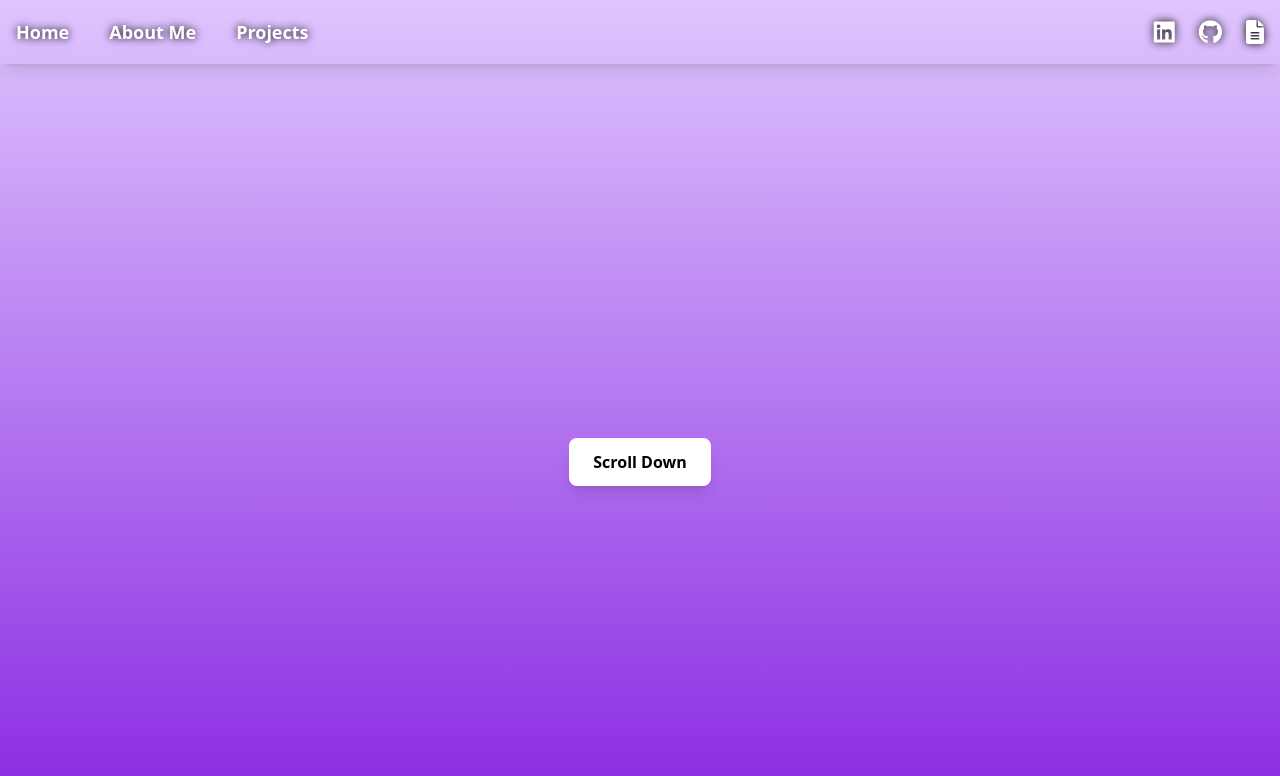
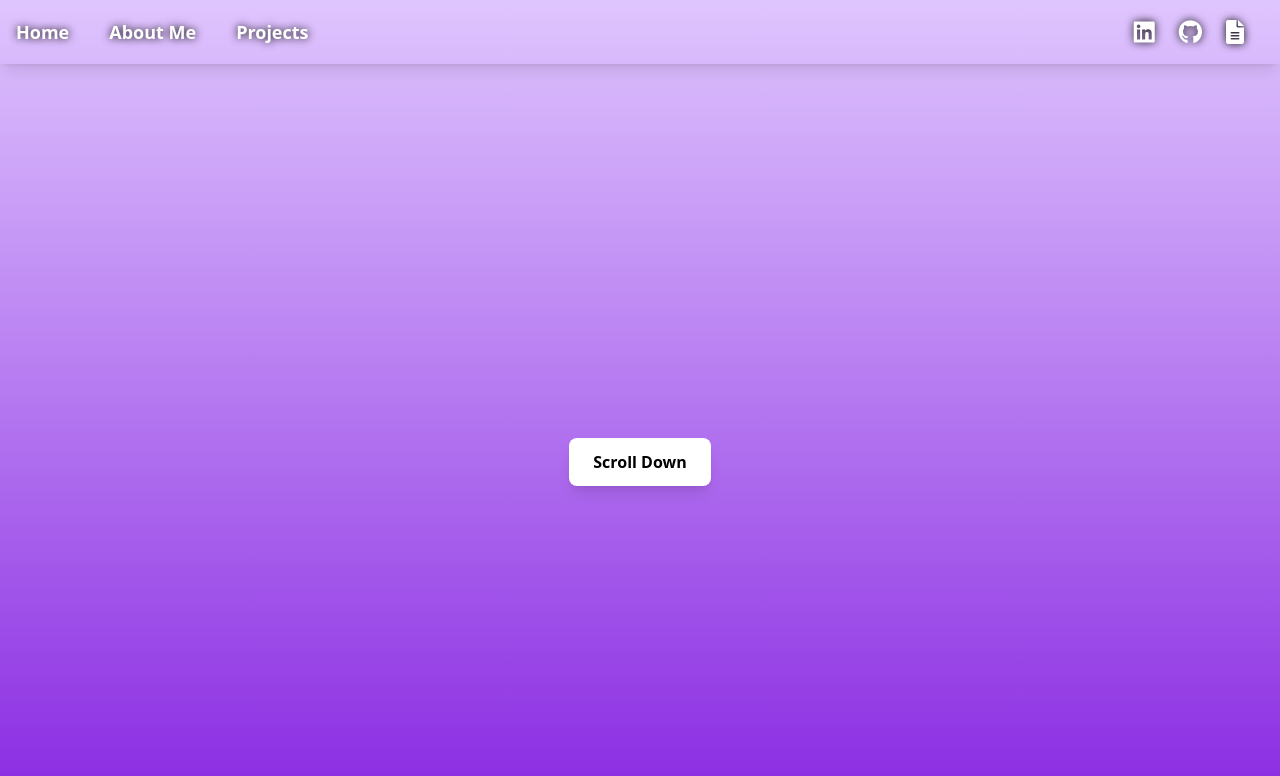
Before and after one commit to judelwin/jude-lwin-portfolio, a React (Create React App) app: page / in a window 1280 px wide. Shown: the top 776 px of the page. Built offline with nearby package versions, Linux system fonts and the light colour scheme.

Commit message:
social icons margin on large screen

```diff
--- a/src/components/Nav.tsx
+++ b/src/components/Nav.tsx
@@ -31,7 +31,7 @@ const Nav: React.FC = () => {
         </button>
 
         {/* Social Icons (Always Visible) */}
-        <div className="flex items-center space-x-6 drop-shadow-[0_0_4px_rgba(0,0,0,1.0)]">
+        <div className="flex items-center space-x-6 drop-shadow-[0_0_4px_rgba(0,0,0,1.0)] social-icons-container">
           <a href="https://www.linkedin.com/in/jude-lwin/" target="_blank" rel="noopener noreferrer" className="transition-transform transform hover:scale-110">
             <i className="fab fa-linkedin text-white text-2xl"></i>
           </a>
--- a/src/index.css
+++ b/src/index.css
@@ -77,3 +77,9 @@ transform-origin: center center; /* Ensure rotation happens around the center */
     transform-origin: center center; /* Ensure rotation happens around the center */
     }
 }
+
+@media (min-width: 1024px) {
+  .social-icons-container {
+    margin-right: 20px; /* Adjust this value to your preference */
+  }
+}
```
